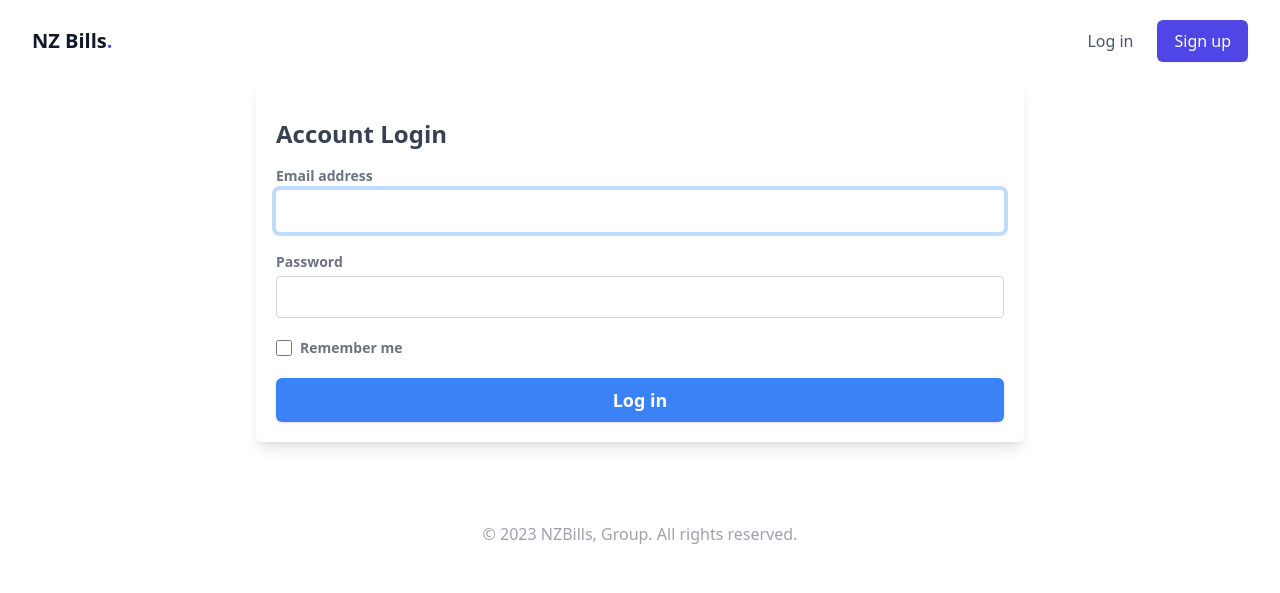
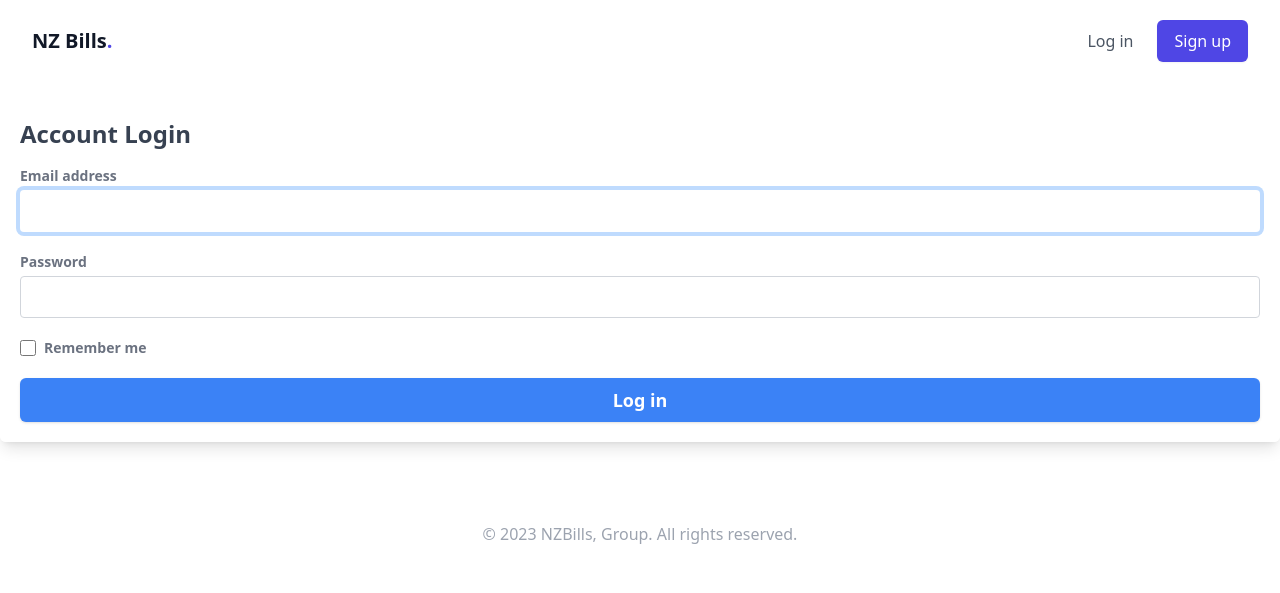
Before and after one commit to hhharsha36/NZ-Bills, a Flask app: a page that uses app/templates/login.html in a window 1280 px wide. Shown: the top 593 px of the page. Run offline with Flask 3, Linux system fonts and the light colour scheme; parts of the project's set-up code (start-up, migrations or seed data) failed here and were passed over; some libraries are stand-ins or nearby versions.

Commit message:
authentication

```diff
--- a/app/templates/login.html
+++ b/app/templates/login.html
@@ -4,7 +4,7 @@
 
 <div class="flex items-center lg:justify-center">
   <div
-    class="flex flex-col overflow-hidden bg-white rounded-md shadow-lg max md:flex-row md:flex-1 lg:max-w-screen-md"
+    class="flex flex-col overflow-hidden bg-white rounded-md shadow-lg max md:flex-row md:flex-1"
   >
     <div class="p-5 bg-white md:flex-1">
       <h3 class="my-4 text-2xl font-semibold text-gray-700">Account Login</h3>
--- a/app/templates/signup.html
+++ b/app/templates/signup.html
@@ -3,7 +3,7 @@
 {% extends "base.html" %} {% block content %}
 <div class="flex items-center lg:justify-center">
   <div
-    class="flex flex-col overflow-hidden bg-white rounded-md shadow-lg max md:flex-row md:flex-1 lg:max-w-screen-md"
+    class="flex flex-col overflow-hidden bg-white rounded-md shadow-lg max md:flex-row md:flex-1"
   >
     <div class="p-5 bg-white md:flex-1">
       <h3 class="my-4 text-2xl font-semibold text-gray-700">Sign Up</h3>
```
